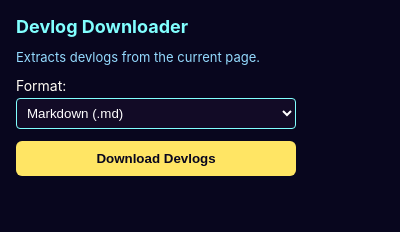
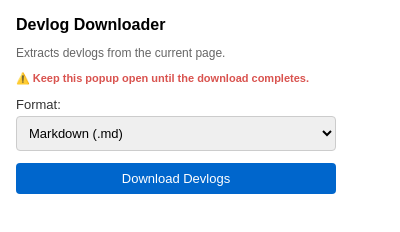
Before and after one commit to BoredVoidAter/hackclub-dowload-devlogs, a browser extension: page extension/popup.html in a window 400 px wide. Drawn offline with Linux system fonts and the light colour scheme.

Commit message:
fix: use background scripts, refine devlog selector, and simplify UI

```diff
--- a/extension/popup.css
+++ b/extension/popup.css
@@ -1,10 +1,10 @@
 body {
-  font-family: -apple-system, BlinkMacSystemFont, "Segoe UI", Roboto, sans-serif;
-  width: 280px;
+  font-family: Arial, sans-serif;
+  width: 320px;
   margin: 0;
   padding: 16px;
-  background-color: #08061e;
-  color: #fffcf4;
+  background-color: #ffffff;
+  color: #333333;
 }
 
 .container {
@@ -15,50 +15,55 @@ body {
 
 h2 {
   margin: 0;
-  font-size: 18px;
-  color: #81ffff;
+  font-size: 16px;
+  color: #000000;
 }
 
 .subtitle {
   margin: 0;
-  font-size: 13px;
-  color: #95dbff;
+  font-size: 12px;
+  color: #666666;
+}
+
+.warning {
+  margin: 0;
+  font-size: 11px;
+  color: #d9534f;
+  font-weight: bold;
 }
 
 .field {
   display: flex;
   flex-direction: column;
   gap: 4px;
-  font-size: 14px;
+  font-size: 13px;
 }
 
-select {
-  padding: 6px;
+select, button {
+  padding: 8px;
+  border: 1px solid #cccccc;
   border-radius: 4px;
-  background: #120b26;
-  color: #fff;
-  border: 1px solid #81ffff;
-  outline: none;
+  font-size: 13px;
 }
 
 button {
-  background-color: #ffe564;
-  color: #08061e;
+  background-color: #0066cc;
+  color: #ffffff;
   border: none;
-  border-radius: 6px;
-  padding: 10px;
-  font-weight: bold;
   cursor: pointer;
-  transition: background-color 0.2s;
 }
 
 button:hover {
-  background-color: #ffd598;
+  background-color: #0055aa;
+}
+
+button:disabled {
+  background-color: #cccccc;
+  cursor: not-allowed;
 }
 
 #status {
   margin: 0;
   font-size: 12px;
-  text-align: center;
-  color: #ebb7ff;
+  color: #444444;
 }
--- a/extension/popup.html
+++ b/extension/popup.html
@@ -8,6 +8,7 @@
     <div class="container">
       <h2>Devlog Downloader</h2>
       <p class="subtitle">Extracts devlogs from the current page.</p>
+      <p class="warning">⚠️ Keep this popup open until the download completes.</p>
 
       <div class="field">
         <label for="format-select">Format:</label>
--- a/src/content.js
+++ b/src/content.js
@@ -1,5 +1,8 @@
 function extractDevlogs() {
-  const cards = document.querySelectorAll('article.feed-post-card');
+  // Only target actual Devlog posts and exclude clones hidden inside modal dialogs
+  const cards = Array.from(document.querySelectorAll('article.feed-post-card[data-feed-engagement-post-type-value="Post::Devlog"]'))
+    .filter(card => !card.closest('dialog'));
+
   const devlogs = [];
 
   cards.forEach((card, index) => {
```
